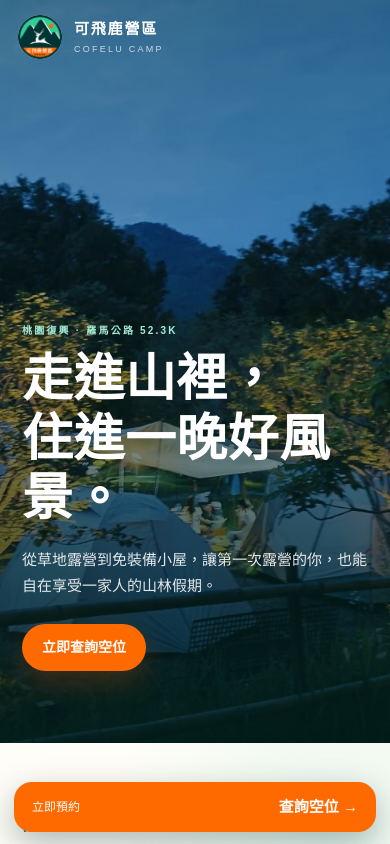
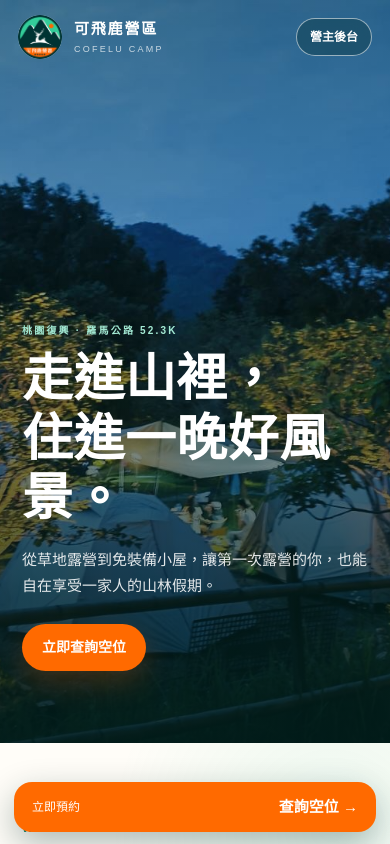
Before and after one commit to sky940714/kofelu-camp-demo, a Next.js app: page / in a window 390 px wide. Shown: the top 844 px of the page. Built offline with nearby package versions, Linux system fonts and the light colour scheme; no server answers.

Commit message:
Add mobile admin entry

```diff
--- a/app/globals.css
+++ b/app/globals.css
@@ -18,6 +18,7 @@ button,input,select,textarea { font:inherit; }
 .header-cta { justify-self:end; border:1px solid rgb(255 255 255 / 55%); border-radius:999px; padding:11px 20px; font-size:14px; font-weight:700; backdrop-filter:blur(10px); }
 .header-actions { justify-self:end; display:flex; align-items:center; gap:12px; }
 .admin-entry { padding:10px 5px; color:rgb(255 255 255 / 72%); font-size:12px; font-weight:700; }
+.mobile-admin-entry { display:none; }
 .hero { position:relative; min-height:760px; height:96svh; color:white; overflow:hidden; }
 .hero-image { width:100%; height:100%; object-fit:cover; object-position:center; }
 .hero-shade { position:absolute; inset:0; background:linear-gradient(90deg,rgb(1 26 24 / 82%) 0%,rgb(1 31 29 / 54%) 45%,rgb(1 24 23 / 15%) 78%),linear-gradient(0deg,rgb(1 28 26 / 38%),transparent 45%); }
@@ -177,6 +178,7 @@ footer { display:grid; grid-template-columns:1fr auto auto; align-items:center;
   .brand img { width:44px; height:44px; }
   .brand strong { font-size:15px; }
   .desktop-nav,.header-actions { display:none; }
+  .mobile-admin-entry { display:inline-flex; align-items:center; justify-content:center; border:1px solid rgb(255 255 255 / 55%); border-radius:999px; padding:9px 13px; background:rgb(2 45 44 / 34%); color:white; font-size:12px; font-weight:800; backdrop-filter:blur(9px); }
   .hero { min-height:680px; height:88svh; }
   .hero-image { object-position:58% center; }
   .hero-shade { background:linear-gradient(0deg,rgb(1 29 27 / 88%) 0%,rgb(1 29 27 / 26%) 68%,rgb(1 29 27 / 43%) 100%); }
--- a/app/page.tsx
+++ b/app/page.tsx
@@ -53,6 +53,7 @@ export default function Home() {
           <a className="admin-entry" href="/admin" aria-label="進入營主管理後台">營主後台</a>
           <a className="header-cta" href="#booking">查詢空位</a>
         </div>
+        <a className="mobile-admin-entry" href="/admin" aria-label="進入營主管理後台">營主後台</a>
       </header>
 
       <section className="hero" id="top" aria-labelledby="hero-title">
```
